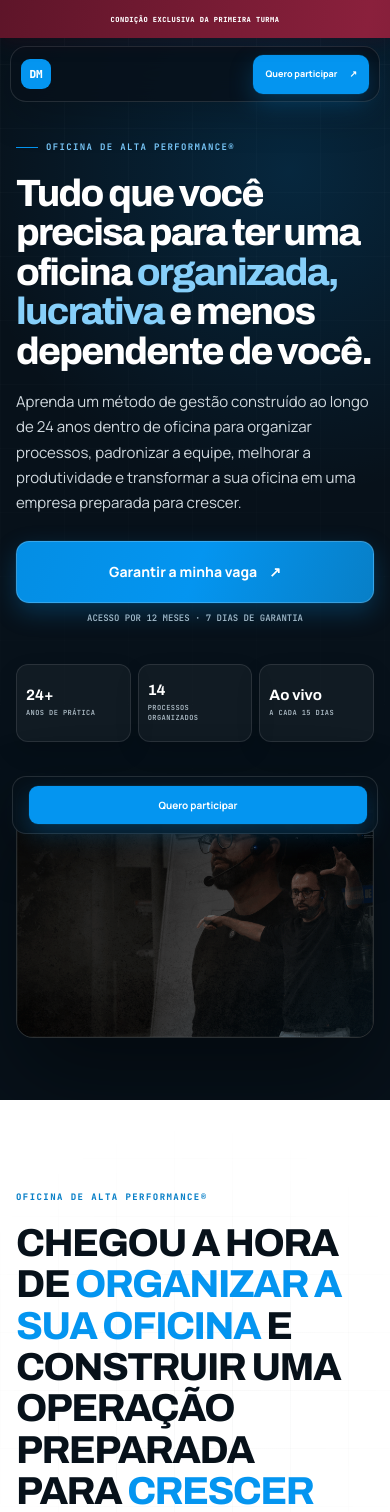
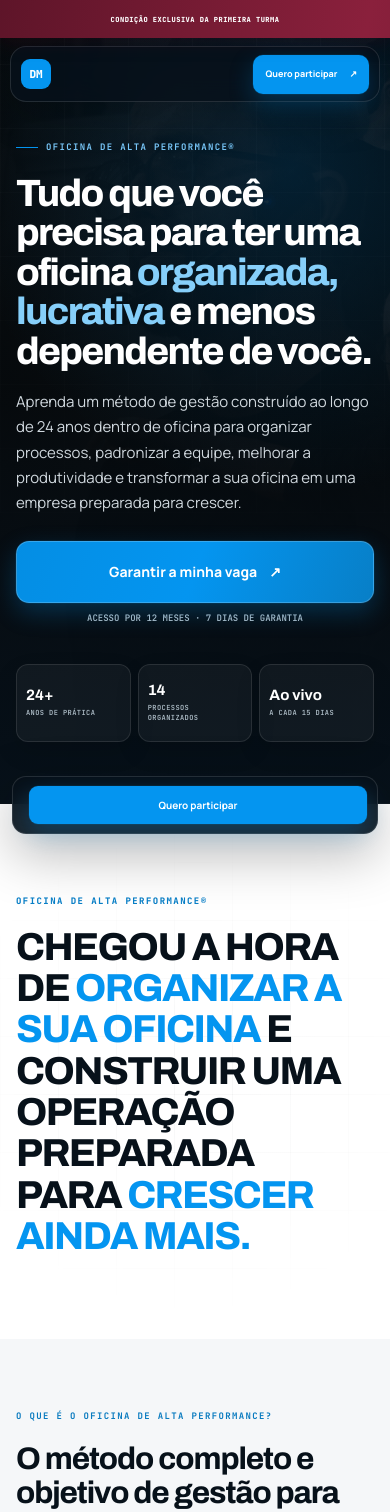
Before and after one commit to cezarhlima1/diegomensor, a Next.js app: page /oficinadealtaperformance in a window 390 px wide. Shown: the top 1512 px of the page. Built offline with nearby package versions, Linux system fonts and the light colour scheme.

Commit message:
transforma foto do hero em fundo completo

```diff
--- a/components/oficina-alta-performance/OficinaAltaPerformance.tsx
+++ b/components/oficina-alta-performance/OficinaAltaPerformance.tsx
@@ -126,16 +126,6 @@ export default function OficinaAltaPerformance() {
               </div>
             </div>
 
-            <div className={`${styles.heroImage} ${styles.reveal}`}>
-              <Image
-                src="/CAPA VENDA DOBRA1.png"
-                alt="Diego Mensor apresentando os processos de uma oficina de alta performance"
-                width={1380}
-                height={981}
-                priority
-                sizes="(max-width: 1120px) 100vw, 52vw"
-              />
-            </div>
           </div>
         </div>
       </section>
--- a/components/oficina-alta-performance/oficina.module.css
+++ b/components/oficina-alta-performance/oficina.module.css
@@ -728,3 +728,16 @@
   .growthReveal h2{font-size:clamp(34px,10vw,44px);line-height:1.06;letter-spacing:-.04em;text-wrap:pretty}
 }
 @media(prefers-reduced-motion:reduce){.growthReveal{opacity:1;transform:none;transition:none}}
+
+/* A foto deixa de ser um card e passa a preencher toda a primeira seção. */
+.hero{min-height:900px;background-color:#07111a;background-image:linear-gradient(90deg,rgba(4,8,11,.92) 0%,rgba(4,8,11,.78) 38%,rgba(4,8,11,.28) 68%,rgba(4,8,11,.38) 100%),linear-gradient(0deg,rgba(4,8,11,.72) 0%,transparent 48%),url("/CAPA%20VENDA%20DOBRA1.png");background-position:center;background-size:cover;background-repeat:no-repeat}
+.heroGrid{display:block}
+.heroCopy{position:relative;z-index:2;max-width:690px}
+.heroGlow{z-index:1}
+@media(max-width:1120px){
+  .hero{min-height:850px;background-position:62% center}
+  .heroCopy{max-width:680px}
+}
+@media(max-width:700px){
+  .hero{min-height:auto;background-image:linear-gradient(180deg,rgba(4,8,11,.62) 0%,rgba(4,8,11,.86) 48%,#07111a 100%),linear-gradient(90deg,rgba(4,8,11,.72),rgba(4,8,11,.18)),url("/CAPA%20VENDA%20DOBRA1.png");background-position:66% center;background-size:auto 100%}
+}
```
